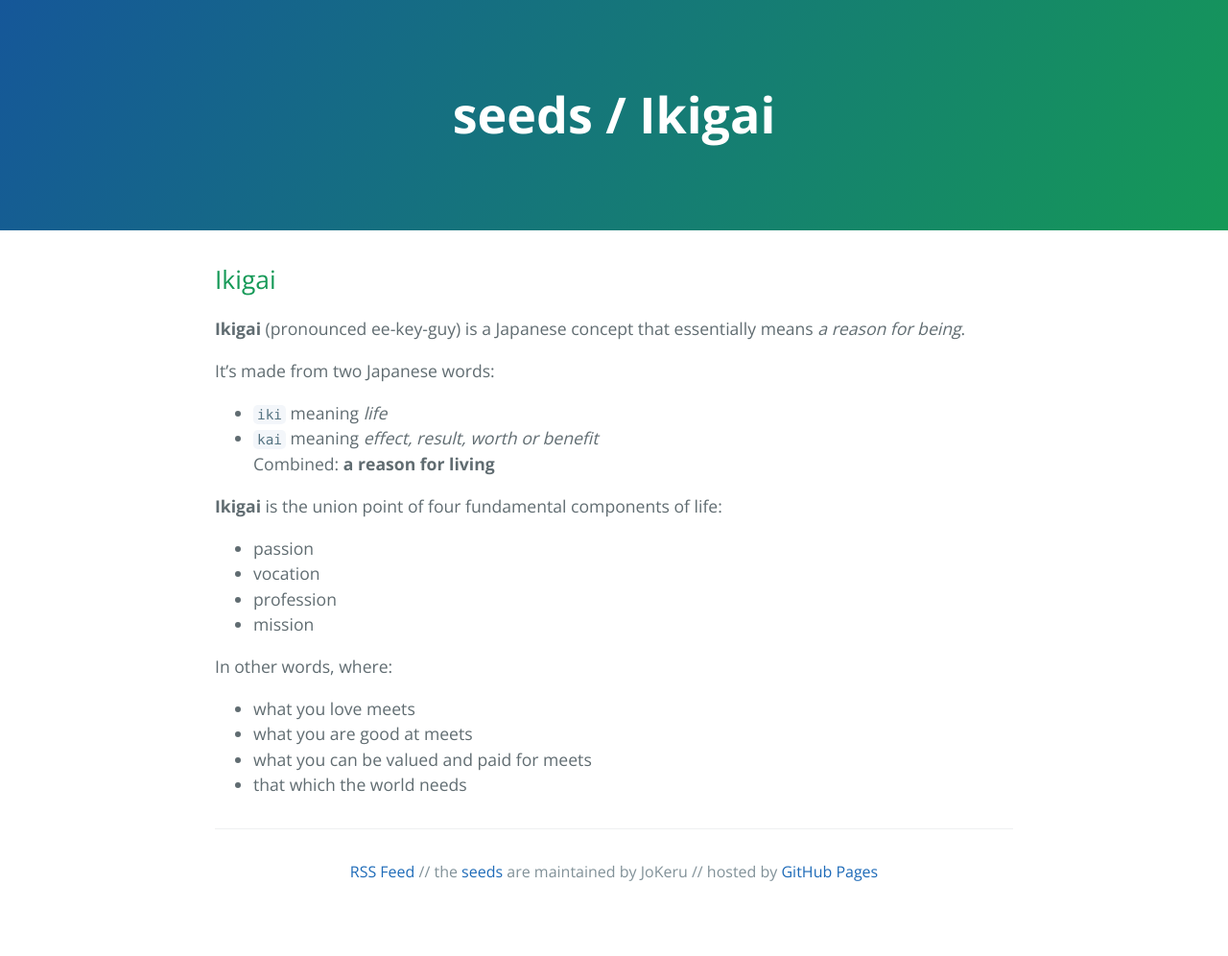
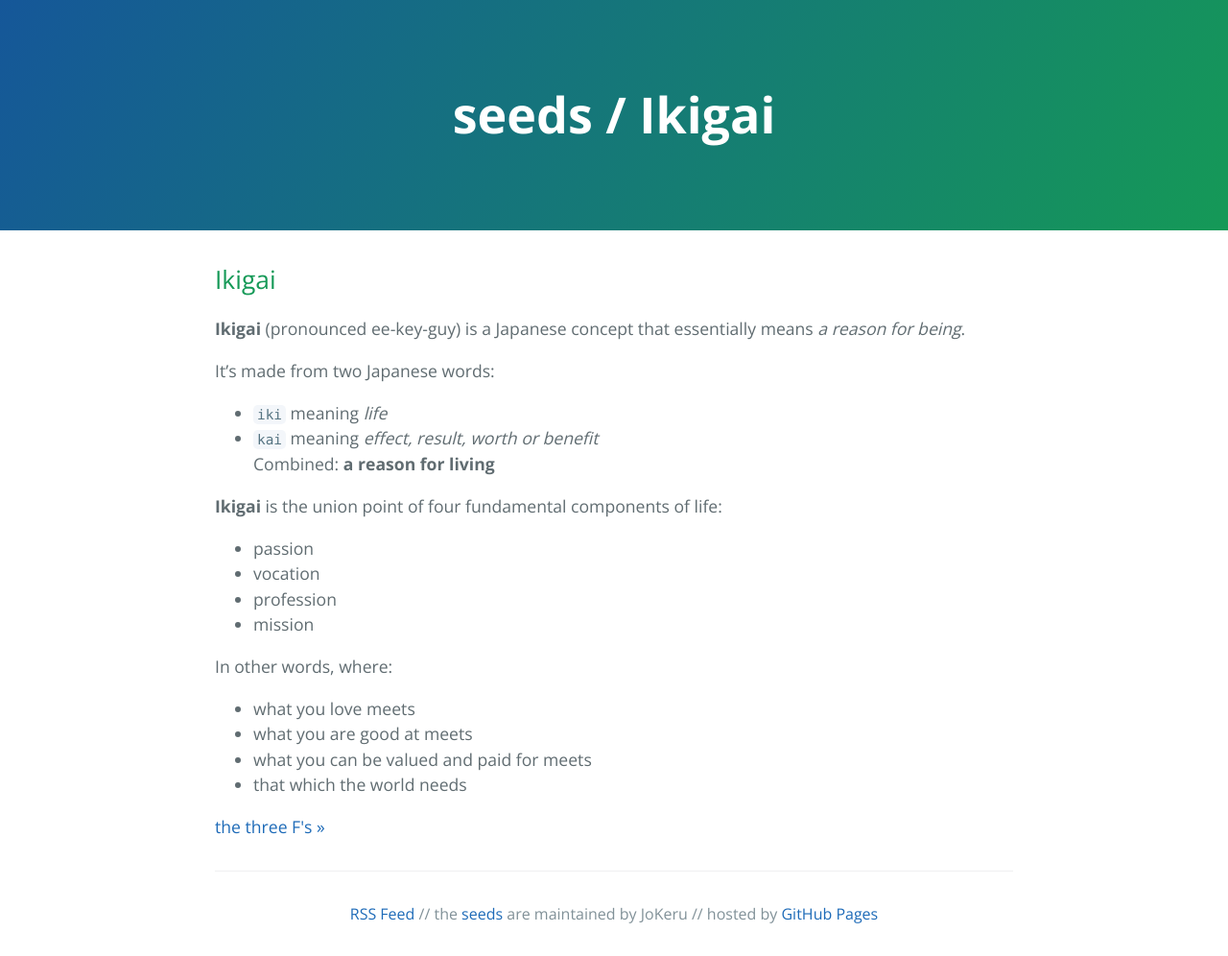
Before and after one commit to jokeru/seeds, a Jekyll site: the page built from _posts/2020-01-01-ikigai.md, in a window 1280 px wide. Shown: the whole page at 96% size. Built offline with Jekyll 4.4.1, drawn with Linux system fonts in a browser that asks for light colours; before the commit the page ends 952 px from its top, so only the background shows below that.

Commit message:
Update post.html

```diff
--- a/_layouts/post.html
+++ b/_layouts/post.html
@@ -29,6 +29,15 @@
     <main id="content" class="main-content" role="main">
       {{ content }}
 
+      <div class="PageNavigation">
+  {% if page.previous.url %}
+    <a class="prev" href="{{page.previous.url}}">&laquo; {{page.previous.title}}</a>
+  {% endif %}
+  {% if page.next.url %}
+    <a class="next" href="{{page.next.url}}">{{page.next.title}} &raquo;</a>
+  {% endif %}
+</div>
+
       <footer class="site-footer">
         <span class="site-footer-credits">
           <a href="/feed.xml" target="_blank">RSS Feed</a> //
```
